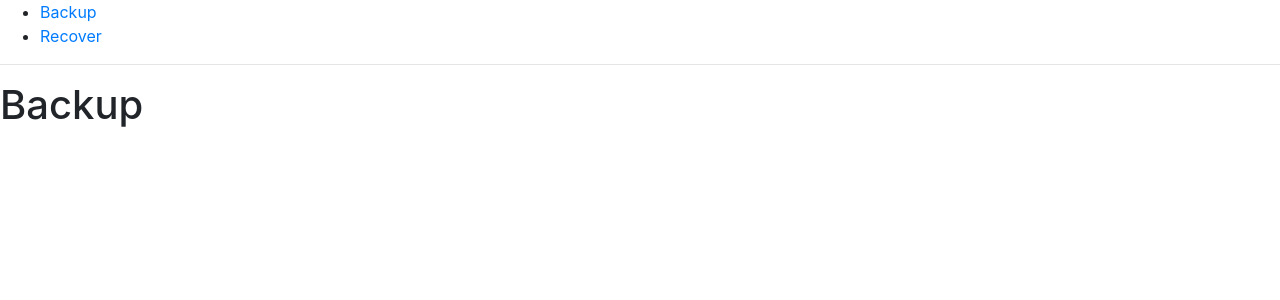
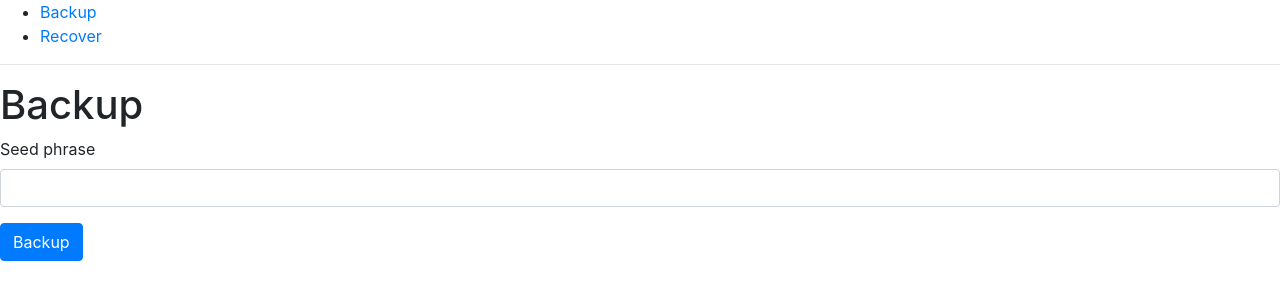
Before and after one commit to nigeon/seed-backup, a React (Create React App) app: page / in a window 1280 px wide. Shown: the top 300 px of the page. Built offline with nearby package versions, Linux system fonts and the light colour scheme.

Commit message:
Trying to get i18n working

```diff
--- a/package.json
+++ b/package.json
@@ -3,6 +3,7 @@
   "version": "0.1.0",
   "private": true,
   "dependencies": {
+    "@formatjs/cli": "^1.1.17",
     "@testing-library/jest-dom": "^4.2.4",
     "@testing-library/react": "^9.3.2",
     "@testing-library/user-event": "^7.1.2",
@@ -15,6 +16,7 @@
     "react": "^16.12.0",
     "react-bootstrap": "^1.0.0-beta.16",
     "react-dom": "^16.12.0",
+    "react-intl": "^3.9.3",
     "react-router-dom": "^5.1.2",
     "react-scripts": "3.3.0",
     "typescript": "~3.7.2"
@@ -23,7 +25,8 @@
     "start": "react-scripts start",
     "build": "react-scripts build",
     "test": "react-scripts test",
-    "eject": "react-scripts eject"
+    "eject": "react-scripts eject",
+    "translations:extract": "./node_modules/@formatjs/cli/bin/formatjs extract --out-file ./lang/messages.json src/**.tsx"
   },
   "eslintConfig": {
     "extends": "react-app"
--- a/src/App.tsx
+++ b/src/App.tsx
@@ -6,15 +6,23 @@ import {
   Link
 } from 'react-router-dom';
 
+import {IntlProvider, FormattedMessage} from 'react-intl';
+
 import Backup from './containers/Backup';
 import Recover from './containers/Recover';
+
+const messages = {
+  'menubackup': 'Backup',
+  'menurecover': 'Recover',
+};
 
 const App: React.FC = () => {
   return (
     <Router>
+      <IntlProvider locale="en" messages={messages}>
         <ul>
-        <li><Link to="/">Backup</Link></li>
-        <li><Link to="/recover">Recover</Link></li>
+          <li><Link to="/"><FormattedMessage id="menu.backup" defaultMessage="Backup" /></Link></li>
+          <li><Link to="/recover"><FormattedMessage id="menu.recover" defaultMessage="Recover" /></Link></li>
         </ul>
 
         <hr />
@@ -27,6 +35,7 @@ const App: React.FC = () => {
             <Recover />
           </Route>
         </Switch>
+      </IntlProvider>
     </Router>
   );
 }
--- a/src/containers/Backup/index.js
+++ /dev/null
@@ -1,9 +0,0 @@
-import React, { Component } from "react";
-
-export default class extends Component {
-  render() {
-    return (
-      <h1>Backup</h1>
-    );
-  }
-}
--- /dev/null
+++ b/src/containers/Backup/index.tsx
@@ -0,0 +1,22 @@
+import React, { Component } from "react";
+
+import Form from 'react-bootstrap/Form';
+import Button from 'react-bootstrap/Button';
+
+export default class extends Component {
+  render() {
+    return (
+      <div>
+        <h1>Backup</h1>
+        <Form>
+          <Form.Group controlId="formBasicEmail">
+            <Form.Label>Seed phrase</Form.Label>
+            <Form.Control type="password" />
+          </Form.Group>
+
+          <Button variant="primary" type="submit">Backup</Button>
+        </Form>
+      </div>
+    );
+  }
+}
```
Also changed, not shown: lang/messages.json (added, +10 -0 lines), src/containers/Recover/index.tsx (renamed from src/containers/Recover/index.js), 1 other file (tests, documents, lock files or other folders). Lines whose indentation alone changed are shown as unchanged.
